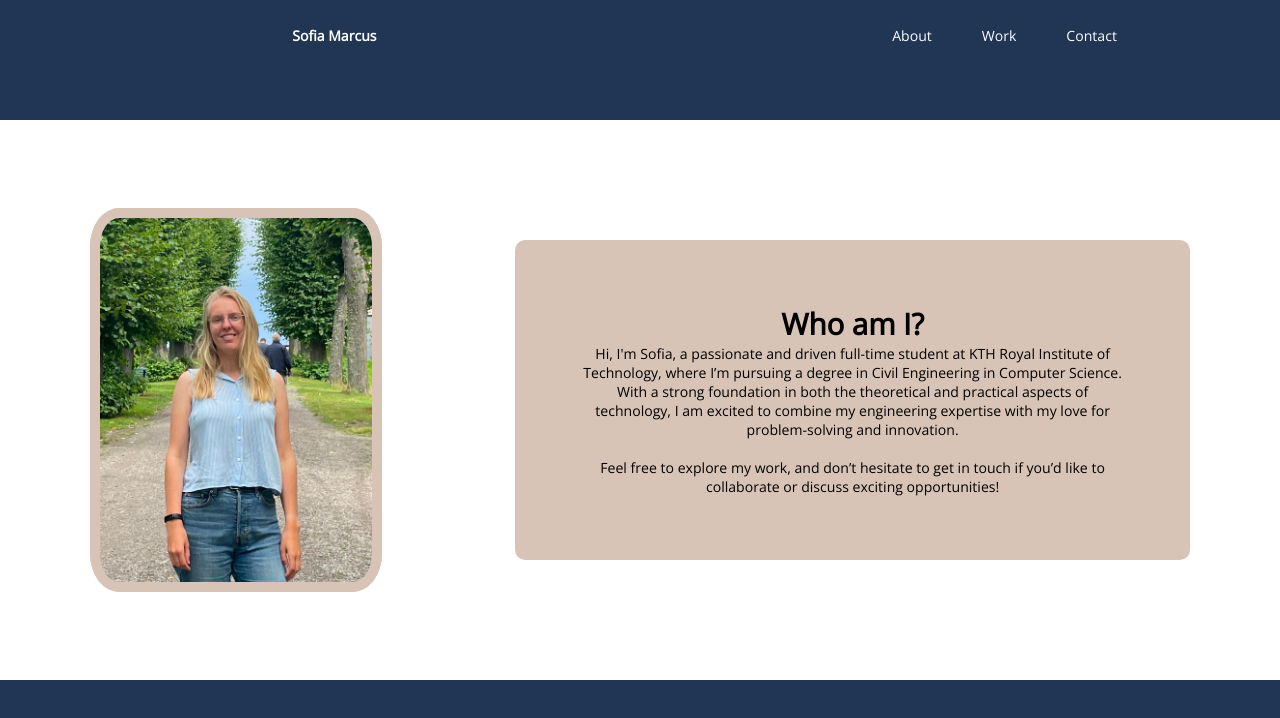
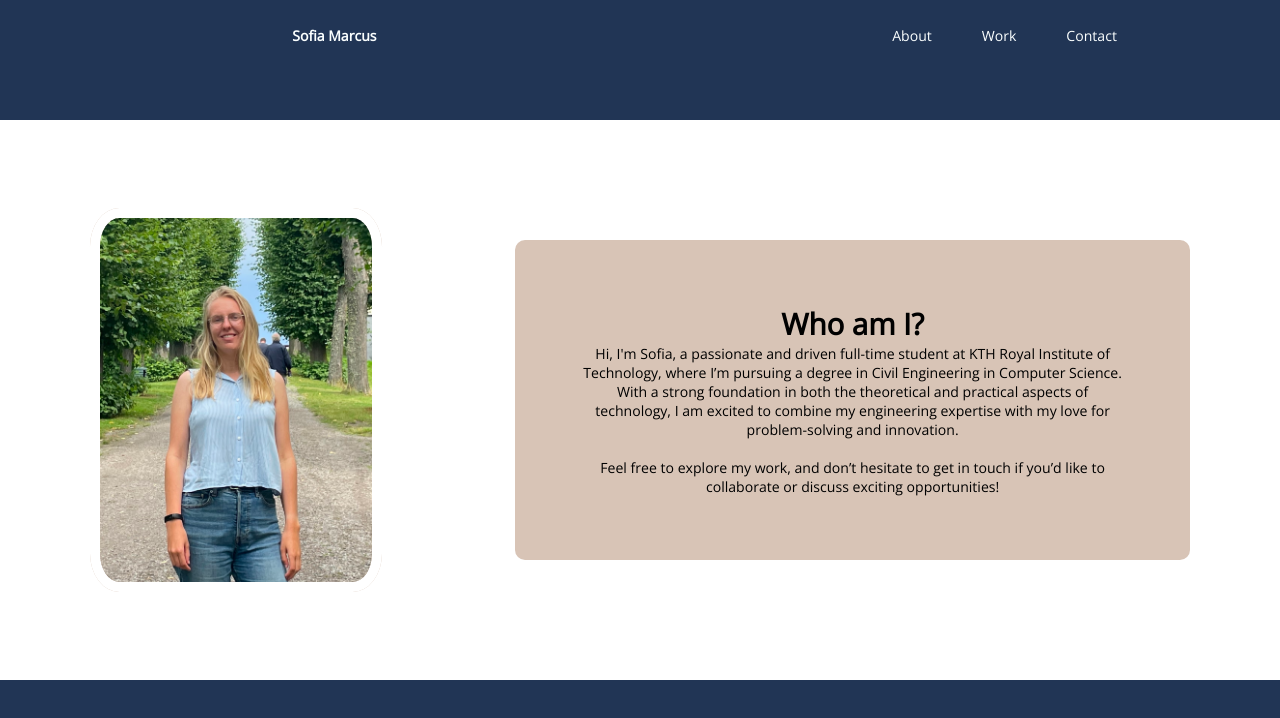
Before and after one commit to SofiaMarcus/portfolio, a plain HTML site: page index.html in a window 1280 px wide. Drawn offline with nearby package versions, Linux system fonts and the light colour scheme.

Commit message:
fixed styling on main pic

```diff
--- a/css/styles.css
+++ b/css/styles.css
@@ -112,7 +112,7 @@ height:35vw;
 
 #sofia_main {
     height: 30vw;
-    border: 10px solid #D8C4B6;
+    border: 10px solid white;
     border-radius: 10%;
 }
 
```
